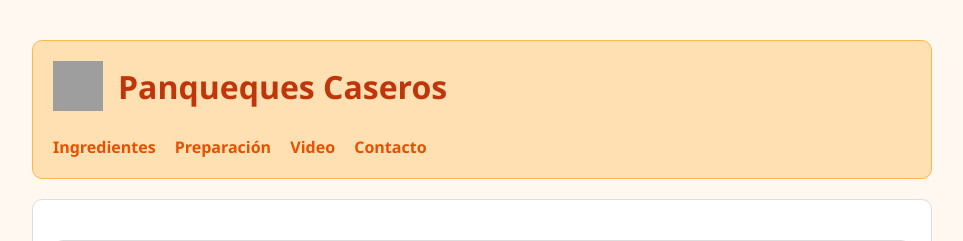
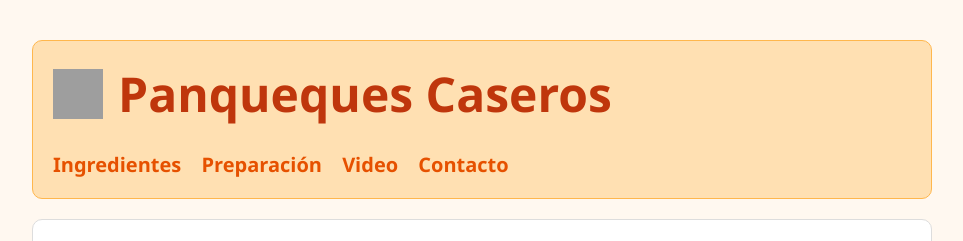
Before and after one commit to rcarmonacl/ejemplos, a PHP site: page /resumen.html in a window 1280 px wide. Shown: the top 241 px of the page, without its empty margins (158-1121 px from the left). Run offline with PHP 8.4, Linux system fonts and the light colour scheme; grey boxes are pictures that could not be loaded.

Commit message:
Update estilos3.css

```diff
--- a/estilos3.css
+++ b/estilos3.css
@@ -11,6 +11,7 @@ body {
   background-color: #fff8f0; /* Fondo color crema claro */
   padding: 20px; /* Espacio interno alrededor del contenido */
   color: #333; /* Texto en gris oscuro para buena legibilidad */
+  font-size: 20px;
 }
 
 /* Clase genérica para contener bloques con estilo uniforme */
@@ -42,7 +43,7 @@ body {
 /* Título principal */
 h1 {
   flex-grow: 1; /* Ocupa todo el espacio disponible restante */
-  font-size: 2rem; /* Tamaño grande */
+  font-size: 3rem; /* Tamaño grande */
   color: #bf360c; /* Color naranjo oscuro */
 }
 
```
